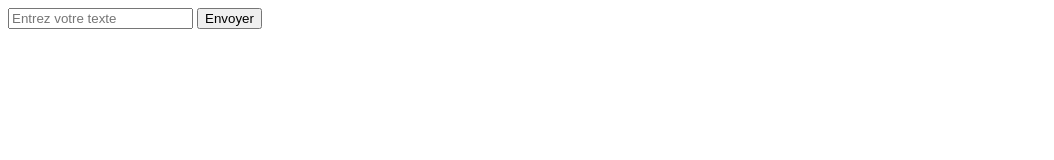
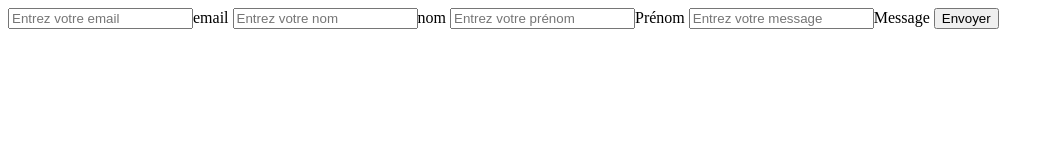
Before and after one commit to Mini-T/git-course, a plain HTML site: page contact.html in a window 1280 px wide. Shown: the whole page, without its empty margins (0-1054 px from the left). Drawn offline with Linux system fonts and the light colour scheme.

Commit message:
ajout de balise input dans le formulaire de contact

```diff
--- a/contact.html
+++ b/contact.html
@@ -4,7 +4,10 @@
         <title>Contact</title>
     </head>
     <body>
-        <input type="text" placeholder="Entrez votre texte">
-        <input type="submit" value="Envoyer">
+        <input type="text" placeholder="Entrez votre email">email</input>
+        <input type="text" placeholder="Entrez votre nom">nom</input>
+        <input type="text" placeholder="Entrez votre prénom">Prénom</input>
+        <input type="text" placeholder="Entrez votre message">Message</input>
+        <input type="submit" value="Envoyer"/>
     </body>
 </html>
```
